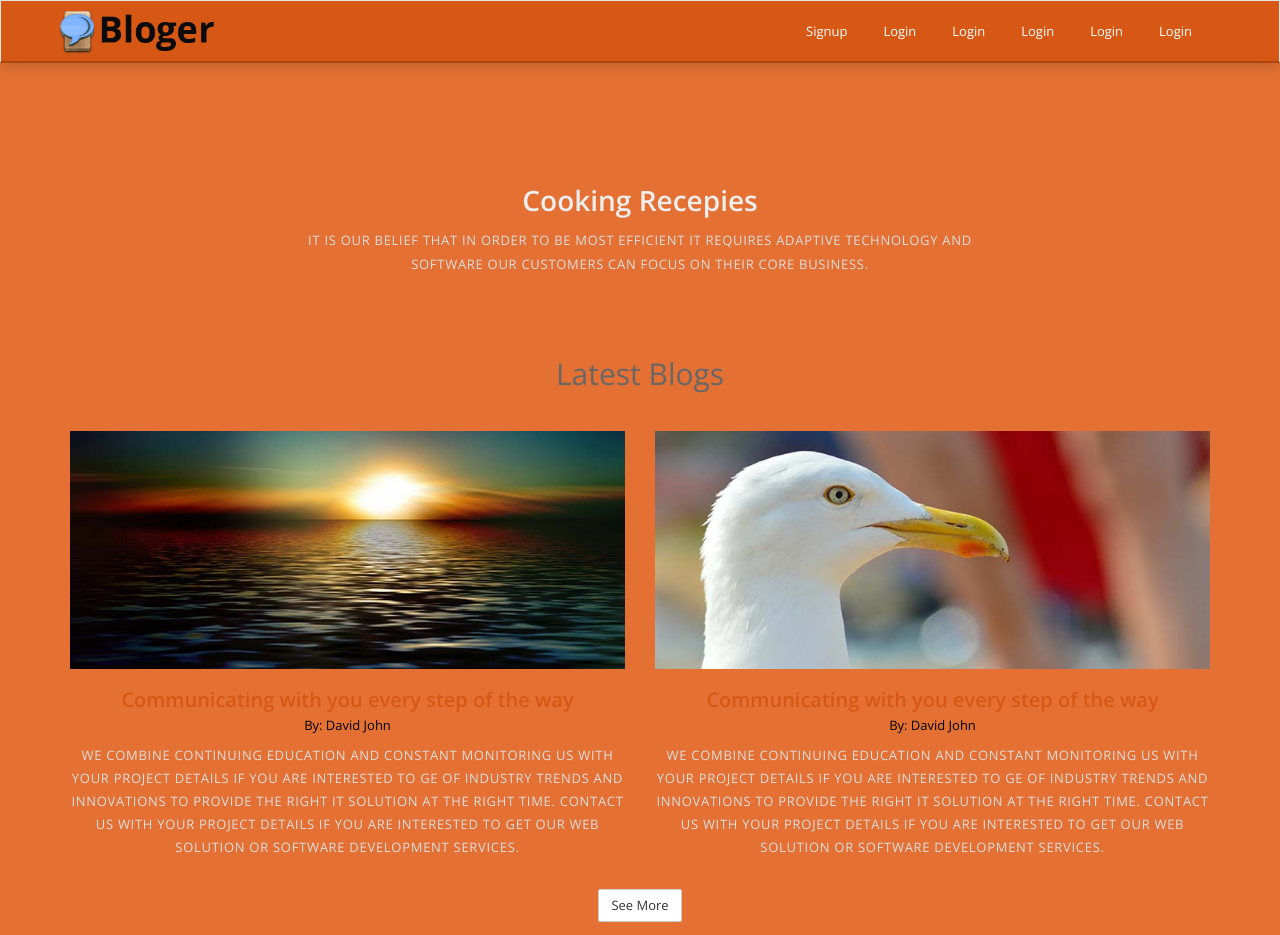
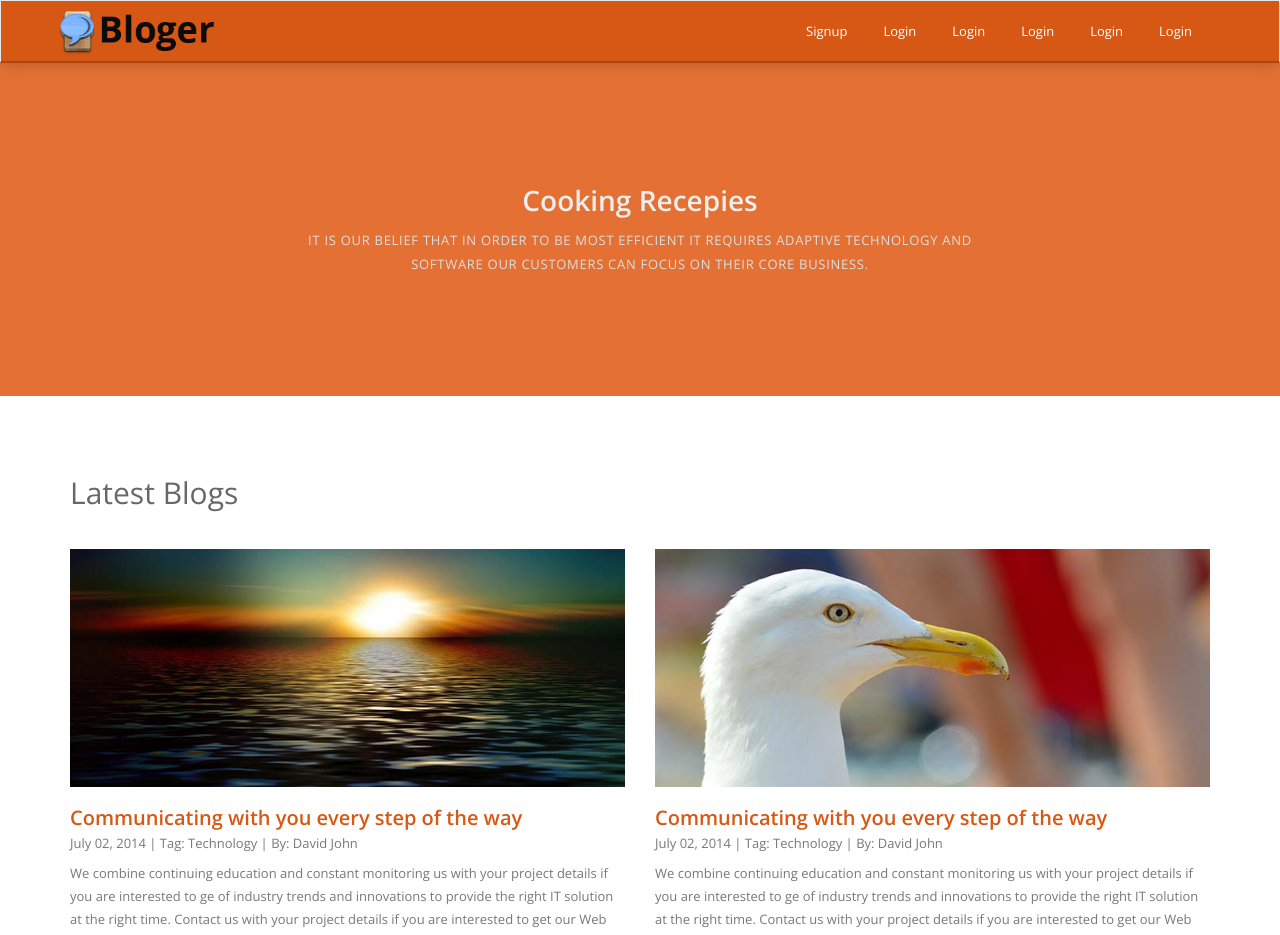
Before and after one commit to edvasilev94/CRA-Project, a JavaScript app: page / in a window 1280 px wide. Shown: the top 935 px of the page. Built offline with nearby package versions, Linux system fonts and the light colour scheme; the HTML template or start-up script is replaced by a standard one.

Commit message:
Adding homepage blogs

```diff
--- a/src/App.js
+++ b/src/App.js
@@ -3,6 +3,7 @@ import { Routes, Route } from 'react-router-dom';
 import Home from "./components/Home/Home";
 import Footer from "./components/Footer/Footer";
 import Header from "./components/Header/Header";
+import BlogHomePage from './components/BlogsHomePage/BlogsHomePage';
 import Login from "./components/Login/Login";
 import Register from "./components/Register/Register";
 
@@ -13,7 +14,7 @@ function App() {
       <Header />
 
       <Routes>
-        <Route path="/" element={<Home/>} />
+        <Route path="/" element={<><Home/><BlogHomePage /></>} />
       </Routes>
 
       <Footer />
--- /dev/null
+++ b/src/components/BlogsHomePage/BlogsHomePage.js
@@ -0,0 +1,39 @@
+const BlogHomePage = () => {
+
+    return (
+        <div className="blog" id="blog">
+				<div className="container">
+					<div className="default-heading">
+						<h2>Latest Blogs</h2>
+					</div>
+					<div className="row">
+						<div className="col-md-6 col-sm-6">
+							<div className="entry">
+								<img className="img-responsive" src="img/blog/1.jpg" alt="Blog" />
+								<h3><a href="#">Communicating with you every step of the way</a></h3>
+								<span className="meta">
+									July 02, 2014 | Tag: Technology | By: David John
+								</span>
+								<p>We combine continuing education and constant monitoring us with your project details if you are interested to ge of industry trends and innovations to provide the right IT solution at the right time. Contact us with your project details if you are interested to get our Web Solution or Software Development Services.</p>
+							</div>
+						</div>
+						<div className="col-md-6 col-sm-6">
+							<div className="entry">
+								<img className="img-responsive" src="img/blog/2.jpg" alt="Blog" />
+								<h3><a href="#">Communicating with you every step of the way</a></h3>
+								<span className="meta">
+									July 02, 2014 | Tag: Technology | By: David John
+								</span>
+								<p>We combine continuing education and constant monitoring us with your project details if you are interested to ge of industry trends and innovations to provide the right IT solution at the right time. Contact us with your project details if you are interested to get our Web Solution or Software Development Services.</p>
+							</div>
+						</div>
+					</div>
+					<div className="text-center">
+						<a href="#" className="btn btn-default">See More</a>
+					</div>
+				</div>
+			</div>
+         )
+};
+
+export default BlogHomePage;
--- a/src/components/Home/Home.css
+++ /dev/null
@@ -1,3 +0,0 @@
-.author{
-    color: black
-}
--- a/src/components/Home/Home.js
+++ b/src/components/Home/Home.js
@@ -1,46 +1,13 @@
-import './Home.css'
-
 const Home = () => {
     return (
 
         <div class="banner">
-        <div class="container">
-            <h2>Cooking Recepies</h2>
-            <p>It is our belief that in order to be most efficient it requires adaptive technology and software our customers can focus on their core business.</p>
-        </div>
-        <div class="blog" id="blog">
-				<div class="container">
-					<div class="default-heading">
-						<h2>Latest Blogs</h2>
-					</div>
-					<div class="row">
-						<div class="col-md-6 col-sm-6">
-							<div class="entry">
-								<img class="img-responsive" src="img/blog/1.jpg" alt="Blog" />
-								<h3 className="artname"><a href="#">Communicating with you every step of the way</a></h3>
-								<span class="author">
-									By: David John
-								</span>
-								<p>We combine continuing education and constant monitoring us with your project details if you are interested to ge of industry trends and innovations to provide the right IT solution at the right time. Contact us with your project details if you are interested to get our Web Solution or Software Development Services.</p>
-							</div>
-						</div>
-						<div class="col-md-6 col-sm-6">
-							<div class="entry">
-								<img class="img-responsive" src="img/blog/2.jpg" alt="Blog" />
-								<h3><a href="#">Communicating with you every step of the way</a></h3>
-								<span class="author">
-									By: David John
-								</span>
-								<p>We combine continuing education and constant monitoring us with your project details if you are interested to ge of industry trends and innovations to provide the right IT solution at the right time. Contact us with your project details if you are interested to get our Web Solution or Software Development Services.</p>
-							</div>
-						</div>
-					</div>
-					<div class="text-center">
-						<a href="#" class="btn btn-default">See More</a>
-					</div>
-				</div>
+        	<div class="container">
+            	<h2>Cooking Recepies</h2>
+            	<p>It is our belief that in order to be most efficient it requires adaptive technology and software our customers can focus on their core business.</p>
+
 			</div>
-    </div>
+		</div>
 
         )
 };
```
